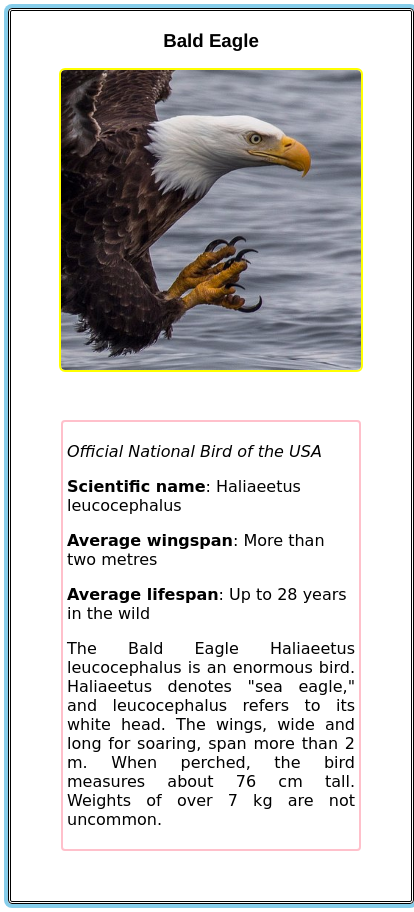
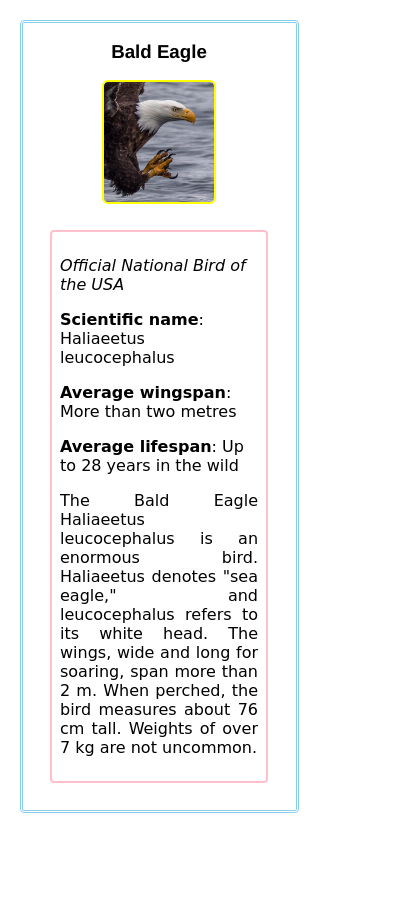
Before and after one commit to architgarg1515/Front-End-Web-Developer-Nanodegree, a plain HTML site: page Project-2/index.html in a window 390 px wide. Shown: the whole page, 414 px wide, since content can reach past the window. After the commit the page ends 864 px from the top, so only its background shows below. Drawn offline with Linux system fonts and the light colour scheme.

Commit message:
added media queries and changed units from px to %

```diff
--- a/Project-2/css/styles.css
+++ b/Project-2/css/styles.css
@@ -1,8 +1,29 @@
+body, html {
+  margin: 0;
+  padding: 0;
+  width: 100%;
+  height: 100%;
+}
+
 .card {
-  width: 400px;
+  width: 70%;
   border-style: double;
   border-radius: 4px;
-  box-shadow: 0 0 0 4px skyblue;
+  border-color: skyblue;
+  box-shadow: 2px;
+  margin: 5%;
+}
+
+
+@media screen and (min-width: 900px) {
+.card {
+  width: 40%;
+  border-style: double;
+  border-radius: 4px;
+  border-color: skyblue;
+  box-shadow: 2px;
+  margin: 1%;
+}
 }
 
 h3 {
@@ -16,17 +37,15 @@ img {
   display: block;
   margin-left: auto;
   margin-right: auto;
-  width: 50%;
-  height: 300px;
-  width: 300px;
+  width: 40%;
 }
 
 .facts {
   font-family: cursive, sans-serif;
   border: 2px solid pink;
   border-radius: 4px;
-  padding: 4px;
-  margin: 50px
+  padding: 3%;
+  margin: 10%;
 }
 
 .desc {
```
